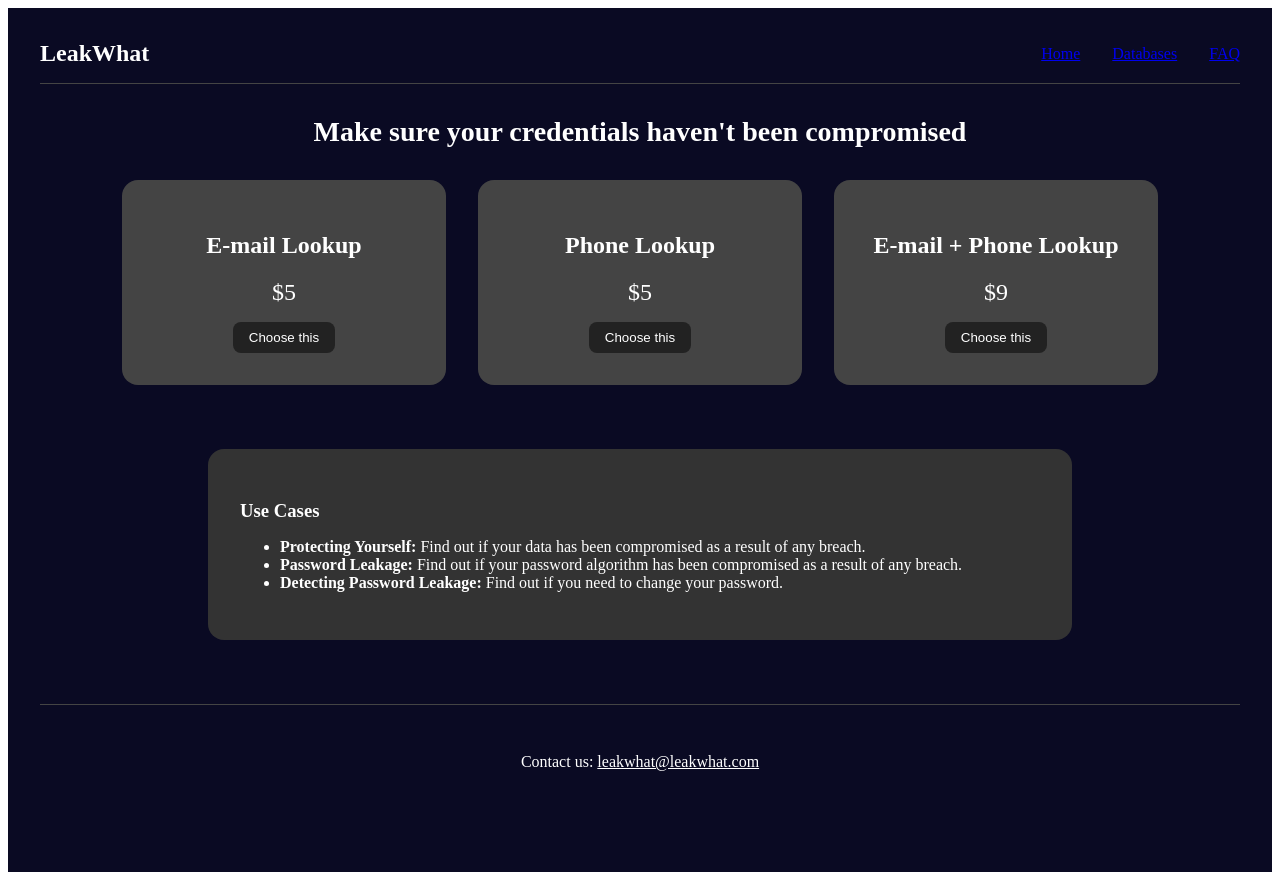
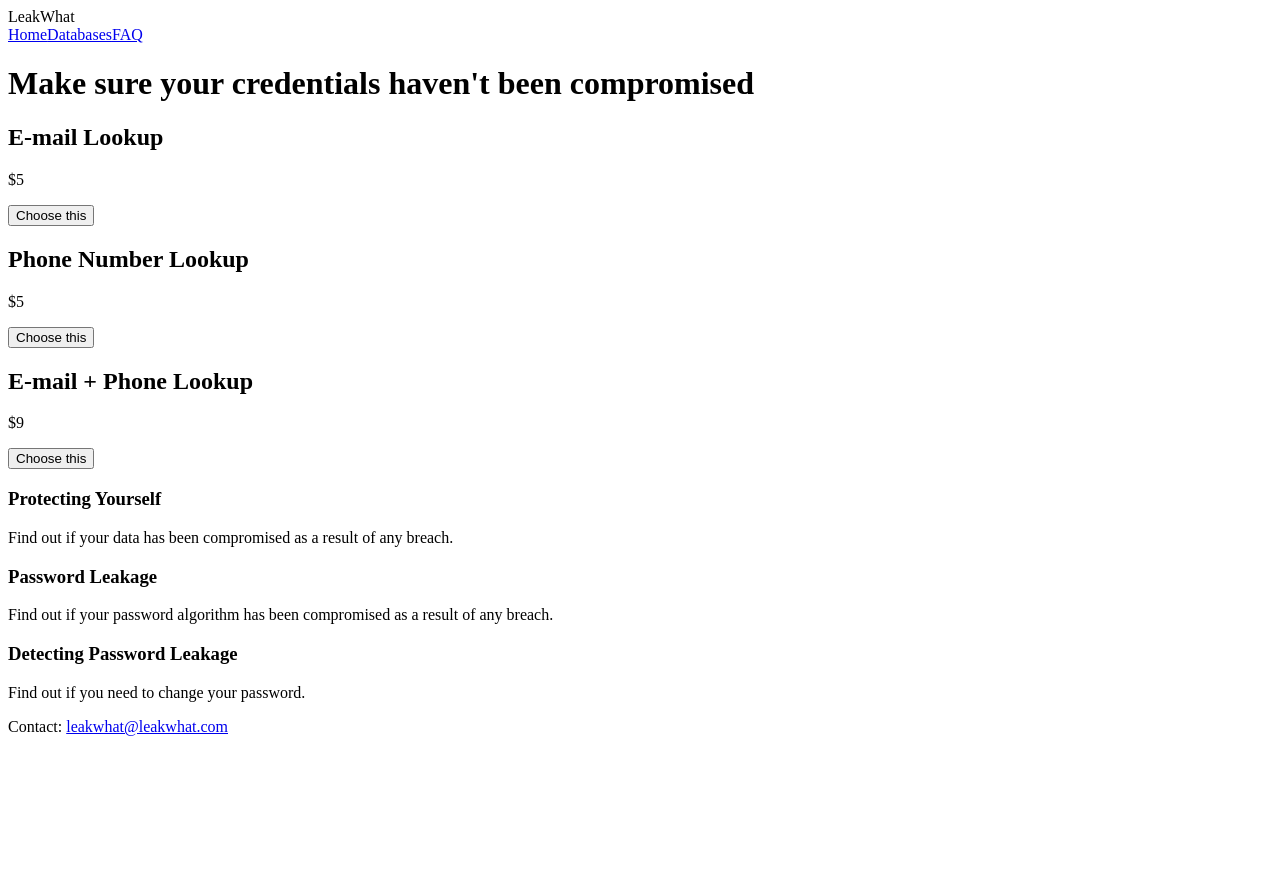
Before and after one commit to Bensero87/leakwhat, a Next.js app: page / in a window 1280 px wide. After the commit the page ends 800 px from the top, so only its background shows below. Built offline with nearby package versions, Linux system fonts and the light colour scheme.

Commit message:
Update index.js

```diff
--- a/pages/index.js
+++ b/pages/index.js
@@ -1,64 +1,98 @@
-import Link from 'next/link';
+// pages/index.js
+
+import React from "react";
+import { useRouter } from "next/router";
 
 export default function Home() {
+  const router = useRouter();
+
+  const services = [
+    {
+      title: "E-mail Lookup",
+      price: "$5",
+      route: "/email-lookup",
+    },
+    {
+      title: "Phone Number Lookup",
+      price: "$5",
+      route: "/phone-lookup",
+    },
+    {
+      title: "E-mail + Phone Lookup",
+      price: "$9",
+      route: "/email-phone-lookup",
+    },
+  ];
+
+  const handleChoose = (route) => {
+    router.push(route);
+  };
+
   return (
-    <div style={{ backgroundColor: '#0a0a23', minHeight: '100vh', padding: '2rem', color: 'white' }}>
+    <div className="min-h-screen bg-[#0a0f24] text-white px-4 py-10">
       {/* Navbar */}
-      <nav style={{ display: 'flex', justifyContent: 'space-between', alignItems: 'center', borderBottom: '1px solid #444', paddingBottom: '1rem', marginBottom: '2rem' }}>
-        <div style={{ fontWeight: 'bold', fontSize: '24px' }}>LeakWhat</div>
-        <div style={{ display: 'flex', gap: '2rem' }}>
-          <Link href="/">Home</Link>
-          <Link href="/databases">Databases</Link>
-          <Link href="/faq">FAQ</Link>
+      <nav className="flex justify-between items-center mb-4 border-b border-gray-500 pb-2">
+        <div className="text-xl font-bold">LeakWhat</div>
+        <div className="space-x-6 text-sm">
+          <a href="/" className="hover:underline">
+            Home
+          </a>
+          <a href="/databases" className="hover:underline">
+            Databases
+          </a>
+          <a href="/faq" className="hover:underline">
+            FAQ
+          </a>
         </div>
       </nav>
 
-      {/* Slogan */}
-      <h1 style={{ fontSize: '28px', fontWeight: 'bold', marginBottom: '2rem', textAlign: 'center' }}>
+      {/* Headline */}
+      <h1 className="text-2xl font-bold text-white text-center mb-10">
         Make sure your credentials haven't been compromised
       </h1>
 
       {/* Services */}
-      <div style={{ display: 'flex', justifyContent: 'center', gap: '2rem', marginBottom: '4rem', flexWrap: 'wrap' }}>
-        {[
-          { title: 'E-mail Lookup', price: '$5', link: '/email-lookup' },
-          { title: 'Phone Lookup', price: '$5', link: '/phone-lookup' },
-          { title: 'E-mail + Phone Lookup', price: '$9', link: '/email-phone-lookup' }
-        ].map(({ title, price, link }) => (
-          <div key={title} style={{ backgroundColor: '#444', padding: '2rem', borderRadius: '16px', width: '260px', textAlign: 'center' }}>
-            <h2>{title}</h2>
-            <p style={{ fontSize: '24px', margin: '1rem 0' }}>{price}</p>
-            <Link href={link}>
-              <button style={{
-                backgroundColor: '#222',
-                color: 'white',
-                padding: '0.5rem 1rem',
-                border: 'none',
-                borderRadius: '8px',
-                cursor: 'pointer'
-              }}>
-                Choose this
-              </button>
-            </Link>
+      <div className="grid grid-cols-1 md:grid-cols-3 gap-6 max-w-6xl mx-auto">
+        {services.map((service, idx) => (
+          <div
+            key={idx}
+            className="bg-gray-700 rounded-2xl p-6 shadow-lg flex flex-col justify-between"
+          >
+            <div>
+              <h2 className="text-xl font-bold mb-2">{service.title}</h2>
+              <p className="text-lg">{service.price}</p>
+            </div>
+            <button
+              onClick={() => handleChoose(service.route)}
+              className="mt-4 px-4 py-2 rounded-xl bg-white text-black hover:bg-gray-200 font-semibold"
+            >
+              Choose this
+            </button>
           </div>
         ))}
       </div>
 
-      {/* Use Case */}
-      <div style={{ display: 'flex', justifyContent: 'center', marginBottom: '4rem' }}>
-        <div style={{ backgroundColor: '#333', padding: '2rem', borderRadius: '16px', maxWidth: '800px', width: '100%' }}>
-          <h3 style={{ fontWeight: 'bold', marginBottom: '1rem' }}>Use Cases</h3>
-          <ul>
-            <li><strong>Protecting Yourself:</strong> Find out if your data has been compromised as a result of any breach.</li>
-            <li><strong>Password Leakage:</strong> Find out if your password algorithm has been compromised as a result of any breach.</li>
-            <li><strong>Detecting Password Leakage:</strong> Find out if you need to change your password.</li>
-          </ul>
+      {/* Use Cases */}
+      <div className="mt-16 max-w-6xl mx-auto">
+        <div className="grid grid-cols-1 md:grid-cols-3 gap-6">
+          <div className="bg-gray-700 text-white rounded-2xl p-6">
+            <h3 className="font-bold text-lg mb-2">Protecting Yourself</h3>
+            <p>Find out if your data has been compromised as a result of any breach.</p>
+          </div>
+          <div className="bg-gray-700 text-white rounded-2xl p-6">
+            <h3 className="font-bold text-lg mb-2">Password Leakage</h3>
+            <p>Find out if your password algorithm has been compromised as a result of any breach.</p>
+          </div>
+          <div className="bg-gray-700 text-white rounded-2xl p-6">
+            <h3 className="font-bold text-lg mb-2">Detecting Password Leakage</h3>
+            <p>Find out if you need to change your password.</p>
+          </div>
         </div>
       </div>
 
-      {/* Contacts */}
-      <footer style={{ borderTop: '1px solid #444', paddingTop: '2rem', textAlign: 'center' }}>
-        <p>Contact us: <a href="mailto:leakwhat@leakwhat.com" style={{ color: '#fff' }}>leakwhat@leakwhat.com</a></p>
+      {/* Footer */}
+      <footer className="mt-16 text-center text-sm text-gray-400">
+        <p>Contact: <a href="mailto:leakwhat@leakwhat.com" className="underline">leakwhat@leakwhat.com</a></p>
       </footer>
     </div>
   );
```
